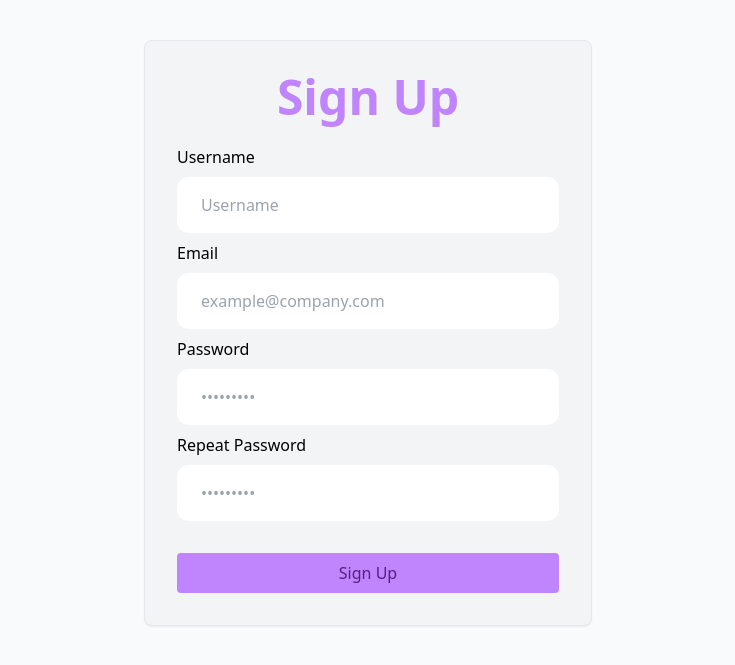
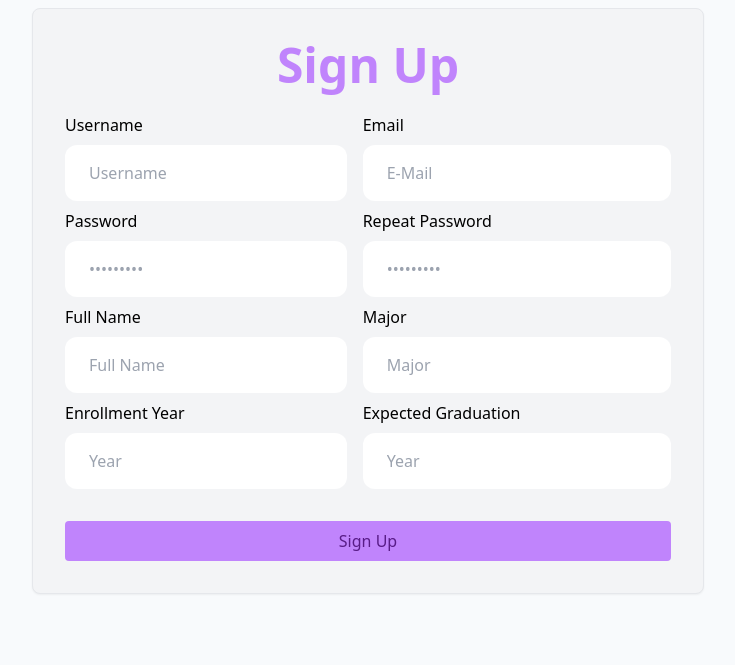
Before and after one commit to agiac16/ClassMate, a Django app: page /signup/ in a window 1280 px wide. Shown: the part 80-745 px from the top of the page, without its empty margins (272-1007 px from the left). Run offline with Django 4.2, Linux system fonts and the light colour scheme; some libraries are stand-ins or nearby versions.

Commit message:
Updated Signup, Fixture and Profile

```diff
--- a/assignments/models.py
+++ b/assignments/models.py
@@ -12,3 +12,6 @@ class Assignment(models.Model):
     due_date = models.DateField()
     priority = models.IntegerField()
     estimated_completion_time = models.DurationField(default=datetime.timedelta)
+
+    def __str__(self):
+        return self.title
--- a/dashboard/templates/dashboard/add_assignment.html
+++ b/dashboard/templates/dashboard/add_assignment.html
@@ -80,7 +80,9 @@
     <div class="sidebar fixed inset-y-0 left-0 bg-zinc-800 text-white w-52 flex flex-col justify-between z-50">
         <div>
             <div class="p-4 flex justify-center items-center">
-                <img src="{% static 'classmate.png' %}" alt="Logo" class="h-10">
+                <a href="{% url 'homepage' %}">
+                    <img src="{% static 'classmate.png' %}" alt="Logo" class="h-10">
+                </a>
             </div>
 
             <!-- Navigation Links -->
--- a/dashboard/templates/dashboard/add_course.html
+++ b/dashboard/templates/dashboard/add_course.html
@@ -83,7 +83,9 @@
     <div class="sidebar fixed inset-y-0 left-0 bg-zinc-800 text-white w-52 flex flex-col justify-between z-50">
         <div>
             <div class="p-4 flex justify-center items-center">
-                <img src="{% static 'classmate.png' %}" alt="Logo" class="h-10">
+                <a href="{% url 'homepage' %}">
+                    <img src="{% static 'classmate.png' %}" alt="Logo" class="h-10">
+                </a>
             </div>
 
             <!-- Navigation Links -->
--- a/dashboard/templates/dashboard/dashboard.html
+++ b/dashboard/templates/dashboard/dashboard.html
@@ -55,7 +55,9 @@
 <div class="sidebar fixed inset-y-0 left-0 bg-zinc-800 text-white w-52 flex flex-col justify-between z-50">
     <div>
         <div class="p-4 flex justify-center items-center">
-            <img src="{% static 'classmate.png' %}" alt="Logo" class="h-10">
+            <a href="{% url 'homepage' %}">
+                <img src="{% static 'classmate.png' %}" alt="Logo" class="h-10">
+            </a>
         </div>
 
         <!-- Navigation Links -->
--- a/home/templates/base.html
+++ b/home/templates/base.html
@@ -21,10 +21,6 @@
             <div class="hidden md:flex items-center space-x-4">
               <a href="{% url 'homepage' %}#footer" class="py-5 px-3 text-gray-700 hover:text-gray-900">FAQ</a>
               <a href="{% url 'homepage' %}#footer" class="px-3 text-gray-700 hover:text-gray-900">Contact</a>
-              <!-- Logout link if user is logged in -->
-              {% if request.user.is_authenticated %}
-                <a href="{% url 'logout' %}" class="py-5 px-3 text-gray-700 hover:text-gray-900">Logout</a>
-              {% endif %}
 
             </div>
           </div>
@@ -34,6 +30,7 @@
 
             {% if request.user.is_authenticated %}
             <a href="{% url 'logout' %}" class="py-2 px-3 text-gray-700 hover:text-gray-900">Logout</a>
+            <a href="{% url 'dashboard:dashboard' %}" class="py-2 px-3 bg-purple-400 text-purple-900 rounded hover:bg-purple-500 transition duration-300">Dashboard</a>
             {% else %}
             <a href="{% url 'login' %}" class="py-2 px-3 text-gray-700 hover:text-gray-900">Login</a>
             <a href="{% url 'signup' %}" class="py-2 px-3 bg-purple-400 text-purple-900 rounded hover:bg-purple-500 transition duration-300">Start for Free</a>
--- a/home/templates/home/homepage.html
+++ b/home/templates/home/homepage.html
@@ -19,7 +19,7 @@
             <div class="max-w-3xl mx-auto px-4 text-center -mt-20">
                 <h1 class="font-bold text-6xl text-gray-900">Organize your classes and assignments.</h1>
                 <p class="mt-4 text-gray-600">Manage your assignments, connect with others in your class, and reach your full potential.</p>
-                <a href="{% url 'signup' %}" class="mt-6 inline-block bg-purple-400 text-purple-900 font-bold py-2 px-4 rounded hover:bg-purple-500 transition duration-300 cursor-pointer">Start for Free</a>
+                <a href="{% url 'signup' %}" class="mt-6 inline-block bg-purple-400 text-purple-900 py-2 px-4 rounded hover:bg-purple-500 transition duration-300 cursor-pointer">Start for Free</a>
 
                 <!-- Downward Arrow Button -->
                 <div class="mt-8 flex justify-center">
--- a/home/templates/home/signup.html
+++ b/home/templates/home/signup.html
@@ -2,59 +2,82 @@
 {% load static %}
 
 {% block content %}
-<div class="max-w-md mx-auto my-10 bg-gray-100 p-8 border border-black-400 rounded-lg shadow-sm">
+<div class="max-w-2xl mx-auto my-2 bg-gray-100 p-8 border border-black-400 rounded-lg shadow-sm">
     <h2 class="text-5xl font-semibold text-purple-400 text-center">Sign Up</h2>
+
     <form method="POST" class="mt-6">
-
         {% csrf_token %}
 
+        <div class="flex flex-row space-x-4">
+            <!-- Left Side -->
             <div>
-            <label for="username">Username</label>
-            <input type="text" id="username" name="username" class="w-full mt-2 mb-2 py-4 px-6 bg-white rounded-xl" placeholder="Username" required />
+                <div>
+                    <label for="{{ form.username.id_for_label }}">Username</label>
+                    <input type="text" name="{{ form.username.html_name }}" id="{{ form.username.id_for_label }}" class="w-full mt-2 mb-2 py-4 px-6 bg-white rounded-xl" placeholder="Username" required value="{{ form.username.value|default_if_none:'' }}" />
                 </div>
 
                 <div>
-            <label for="email">Email</label>
-            <input type="email" id="email" name="email" class="w-full mt-2 mb-2 py-4 px-6 bg-white rounded-xl" placeholder="example@company.com" required />
+                    <label for="{{ form.password1.id_for_label }}">Password</label>
+                    <input type="password" name="{{ form.password1.html_name }}" id="{{ form.password1.id_for_label }}" class="w-full mt-2 mb-2 py-4 px-6 bg-white rounded-xl" placeholder="•••••••••" required />
                 </div>
 
                 <div>
-            <label for="password">Password</label>
-            <input type="password" id="password" name="password1" class="w-full mt-2 mb-2 py-4 px-6 bg-white rounded-xl" placeholder="•••••••••" required />
+                    <label for="{{ form.full_name.id_for_label }}">Full Name</label>
+                    <input type="text" name="{{ form.full_name.html_name }}" id="{{ form.full_name.id_for_label }}" class="w-full mt-2 mb-2 py-4 px-6 bg-white rounded-xl" placeholder="Full Name" required />
                 </div>
 
                 <div>
-            <label for="rep-password">Repeat Password</label>
-            <input type="password" id="rep-password" name="password2" class="w-full mt-2 mb-2 py-4 px-6 bg-white rounded-xl" placeholder="•••••••••" required />
+                    <label for="{{ form.enrollment_year.id_for_label }}">Enrollment Year</label>
+                    <input type="number" name="{{ form.enrollment_year.html_name }}" id="{{ form.enrollment_year.id_for_label }}" class="w-full mt-2 mb-2 py-4 px-6 bg-white rounded-xl" placeholder="Year" />
                 </div>
 
-        {% if form.errors %}
 
-            {% for field in form %}
-
-                {% for error in field.errors %}
-
-                    <div class="mt-2 mb-2 p-6 bg-red-200 text-center text-red-800 rounded-xl">
-                        <p>{{ error|escape }}</p>
+            </div>
+            <!-- Right Side -->
+            <div>
+                <div>
+                    <label for="{{ form.email.id_for_label }}">Email</label>
+                    <input type="email" name="{{ form.email.html_name }}" id="{{ form.email.id_for_label }}" class="w-full mt-2 mb-2 py-4 px-6 bg-white rounded-xl" placeholder="E-Mail" required value="{{ form.email.value|default_if_none:'' }}" />
                 </div>
 
+                <div>
+                    <label for="{{ form.password2.id_for_label }}">Repeat Password</label>
+                    <input type="password" name="{{ form.password2.html_name }}" id="{{ form.password2.id_for_label }}" class="w-full mt-2 mb-2 py-4 px-6 bg-white rounded-xl" placeholder="•••••••••" required />
+                </div>
+
+                <div>
+                    <label for="{{ form.major.id_for_label }}">Major</label>
+                    <input type="text" name="{{ form.major.html_name }}" id="{{ form.major.id_for_label }}" class="w-full mt-2 mb-2 py-4 px-6 bg-white rounded-xl" placeholder="Major" required />
+                </div>
+
+                <div>
+                    <label for="{{ form.expected_graduation_year.id_for_label }}">Expected Graduation</label>
+                    <input type="number" name="{{ form.expected_graduation_year.html_name }}" id="{{ form.expected_graduation_year.id_for_label }}" class="w-full mt-2 mb-2 py-4 px-6 bg-white rounded-xl" placeholder="Year" />
+                </div>
+
+            </div>
+        </div>
+
+        <!-- Error handling -->
+        {% if form.errors %}
+            <div class="mt-2 mb-2 p-6 bg-red-200 text-center text-red-800 rounded-xl">
+                {% for field in form %}
+                    {% for error in field.errors %}
+                        <p>{{ error|escape }}</p>
                     {% endfor %}
-
                 {% endfor %}
 
                 {% for error in form.non_field_errors %}
-
-                <div class="mt-2 mb-2 p-6 bg-red-200 text-center text-red-800 rounded-xl">
                     <p>{{ error|escape }}</p>
+                {% endfor %}
             </div>
-
-            {% endfor %}
-
         {% endif %}
 
         <div>
             <button type="submit" class="w-full mt-6 bg-purple-400 text-center text-purple-900 py-2 px-4 rounded hover:bg-purple-500 focus:outline-none focus:bg-purple-500 transition duration-300">Sign Up</button>
         </div>
     </form>
+
+
 </div>
 {% endblock %}
--- a/home/views.py
+++ b/home/views.py
@@ -3,6 +3,10 @@ from django.contrib.auth.forms import UserCreationForm, AuthenticationForm
 from django.contrib.auth import login, logout
 from django.shortcuts import redirect
 from users.models import Student
+from django import forms
+from django.contrib.auth.forms import UserCreationForm
+from django.contrib.auth.models import User
+
 
 def homepage(request):
     return render(request, 'home/homepage.html')
@@ -19,17 +23,32 @@ def login_view(request):
     return render(request, 'home/login.html', {'form': form})
 
 
-# need a custom form to get other info.
+class StudentSignUpForm(UserCreationForm):
+    full_name = forms.CharField(max_length=255)
+    enrollment_year = forms.IntegerField()
+    major = forms.CharField(max_length=255)
+    expected_graduation_year = forms.IntegerField()
+
+    class Meta:
+        model = User
+        fields = ('username', 'email', 'password1', 'password2')
+
 def signup_view(request):
     if request.method == 'POST':
-        form = UserCreationForm(request.POST)
+        form = StudentSignUpForm(request.POST)
         if form.is_valid():
-            user = form.save(commit=False)  # Get a User instance without saving it to the database
-            user.save()  # Save the User instance to the database
-            Student.objects.create(account=user)  # Create a Student object for the new user
-            return redirect('login')
+            user = form.save()
+            Student.objects.create(
+                account=user,
+                full_name=form.cleaned_data.get('full_name'),
+                enrollment_year=form.cleaned_data.get('enrollment_year'),
+                major=form.cleaned_data.get('major'),
+                expected_graduation_year=form.cleaned_data.get('expected_graduation_year')
+            )
+            login(request, user)
+            return redirect('dashboard:dashboard')
     else:
-        form = UserCreationForm()
+        form = StudentSignUpForm()
     return render(request, 'home/signup.html', {'form': form})
 
 def logout_view(request):
--- a/users/models.py
+++ b/users/models.py
@@ -9,3 +9,6 @@ class Student(models.Model):
     major = models.CharField(max_length=255, null=True, blank=True)
     enrollment_year = models.IntegerField(null=True, blank=True)
     expected_graduation_year = models.IntegerField(null=True, blank=True)
+
+    def __str__(self):
+        return self.account.username
```
Also changed, not shown: fixture.py (+34 -16 lines), users/templates/users/profile.html (+18 -29 lines), db.sqlite3. Lines whose indentation alone changed are shown as unchanged.
